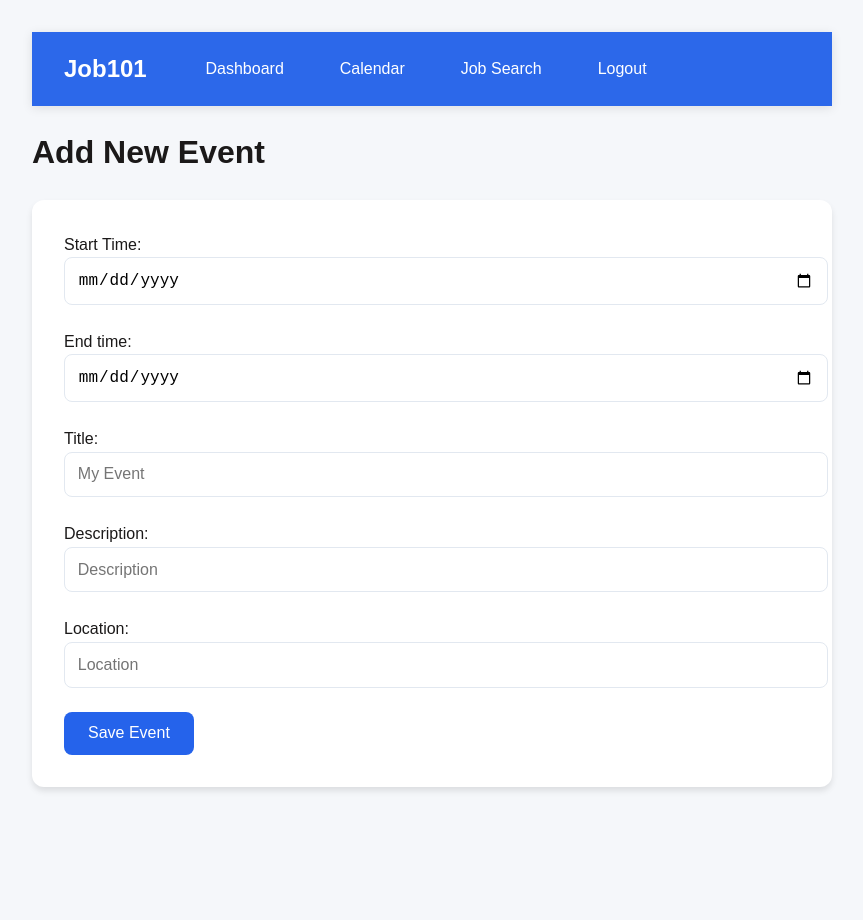
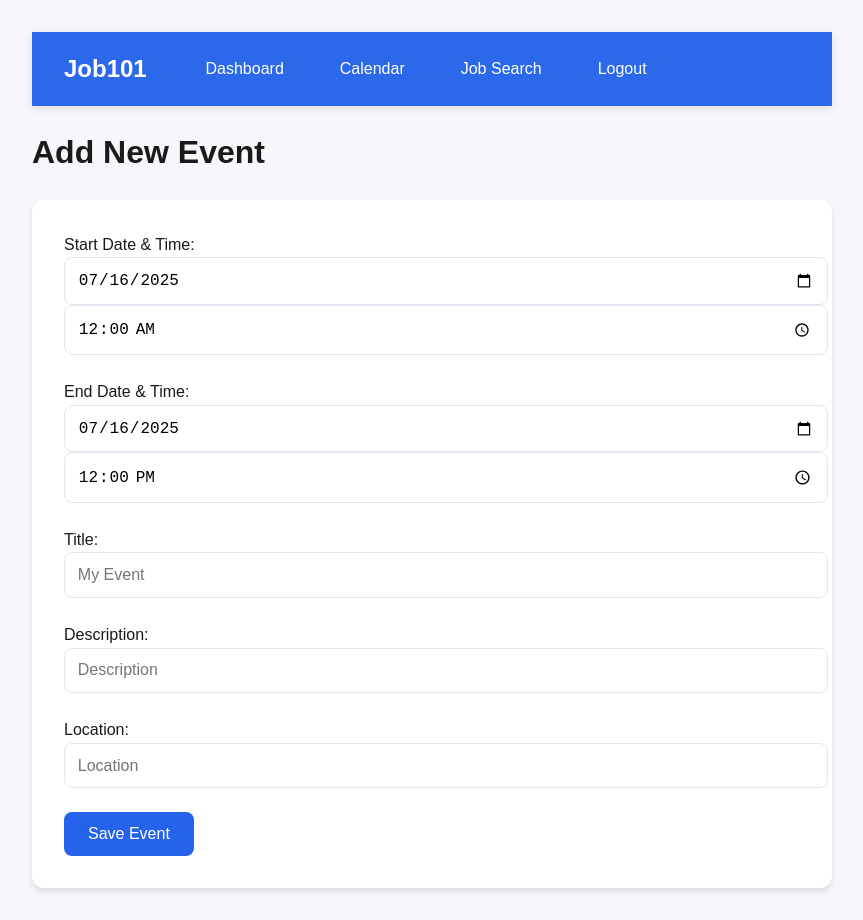
Before and after one commit to evali767/Job101, a React (Create React App) app: page /add-event in a window 1280 px wide. Shown: the whole page, without its empty margins (208-1071 px from the left). Before the commit the page ends 819 px from the top, so only its background shows below. Built offline with nearby package versions, Linux system fonts and the light colour scheme; no server answers.

Commit message:
Separate date and time in add event page

```diff
--- a/src/pages/AddEvent.js
+++ b/src/pages/AddEvent.js
@@ -11,9 +11,15 @@ export default function AddEvent({ setApplications }) {
     const location = useLocation();
     const accessToken = localStorage.getItem('googleAccessToken');
 
+            console.log((new Date).toISOString().split("T")[0]);
+
+    console.log("T" + "00:00" + ":00.000Z");
+
     const [formData, setFormData] = useState({
-        startDateTime: (new Date),
-        endDateTime: (new Date),
+        startDate: (new Date).toISOString().split("T")[0],
+        endDate: (new Date).toISOString().split("T")[0],
+        startTime: "00:00",
+        endTime: "12:00",
         summary: "", // title of the event
         description: "",
         location: ""
@@ -21,11 +27,15 @@ export default function AddEvent({ setApplications }) {
     const handleSubmit = (e) => {
         e.preventDefault();
 
-        const { summary, description, startDateTime, endDateTime, location } = formData;
+        const { summary, description, startDate, startTime, endDate, endTime, location } = formData;
 
         console.log(formData);
 
-        createCalendarEvent(accessToken, summary, description, startDateTime + "T00:00:00.000Z", endDateTime + "T23:59:59.999Z", location)
+        console.log("T00:00:00.000Z");
+        console.log(startDate + "T" + startTime + ":00.000Z");
+
+
+        createCalendarEvent(accessToken, summary, description, startDate + "T" + startTime + ":00.000Z", endDate + "T" + endTime + ":00.000Z", location)
             .then(() => navigate('/calendar')) // go back to calendar after submitting);
             .catch(() => navigate("/"));
     };
@@ -36,23 +46,39 @@ export default function AddEvent({ setApplications }) {
             <h1>Add New Event</h1>
             <form onSubmit={handleSubmit}>
             <div className="form-group">
-                    <label>Start Time:</label>
+                <label>Start Date & Time:</label>
+                <div className="datetime-inputs">
                         <input
                             type="date"
-                        value={formData.startDateTime}
-                        onChange={(e) => setFormData({ ...formData, startDateTime: e.target.value })}
-                        required="true"
+                            value={formData.startDate}
+                            onChange={(e) => setFormData({ ...formData, startDate: e.target.value })}
+                            required
                         />
+                        <input
+                            type="time"
+                            value={formData.startTime}
+                            onChange={(e) => setFormData({ ...formData, startTime: e.target.value })}
+                            required
+                        />
+                    </div>
                 </div>
 
                 <div className="form-group">
-                    <label>End time:</label>
+                    <label>End Date & Time:</label>
+                    <div className="datetime-inputs">
                         <input
                             type="date"
-                        value={formData.endDateTime}
-                        onChange={(e) => setFormData({ ...formData, endDateTime: e.target.value })}
-                        required="true"
+                            value={formData.endDate}
+                            onChange={(e) => setFormData({ ...formData, endDate: e.target.value })}
+                            required
                         />
+                        <input
+                            type="time"
+                            value={formData.endTime}
+                            onChange={(e) => setFormData({ ...formData, endTime: e.target.value })}
+                            required
+                        />
+                    </div>
                 </div>
 
                 <div className="form-group">
@@ -62,7 +88,7 @@ export default function AddEvent({ setApplications }) {
                         value={formData.summary}
                         onChange={(e) => setFormData({ ...formData, summary: e.target.value })}
                         placeholder="My Event"
-                        required="true"
+                        required
                     />
                 </div>
 
@@ -73,7 +99,7 @@ export default function AddEvent({ setApplications }) {
                         value={formData.description}
                         onChange={(e) => setFormData({ ...formData, description: e.target.value })}
                         placeholder="Description"
-                        required="true"
+                        required
                     />
                 </div>
 
@@ -84,7 +110,7 @@ export default function AddEvent({ setApplications }) {
                         value={formData.location}
                         onChange={(e) => setFormData({ ...formData, location: e.target.value })}
                         placeholder="Location"
-                        required="true"
+                        required
                     />
                 </div>
 
@@ -114,6 +140,8 @@ const createCalendarEvent = async (accessToken, summary, description, startDateT
     }
   };
 
+  console.log(eventData);
+
   try {
     console.log("at: ", accessToken);
     const response = await fetch('https://www.googleapis.com/calendar/v3/calendars/primary/events', {
```
Lines whose indentation alone changed are shown as unchanged.
